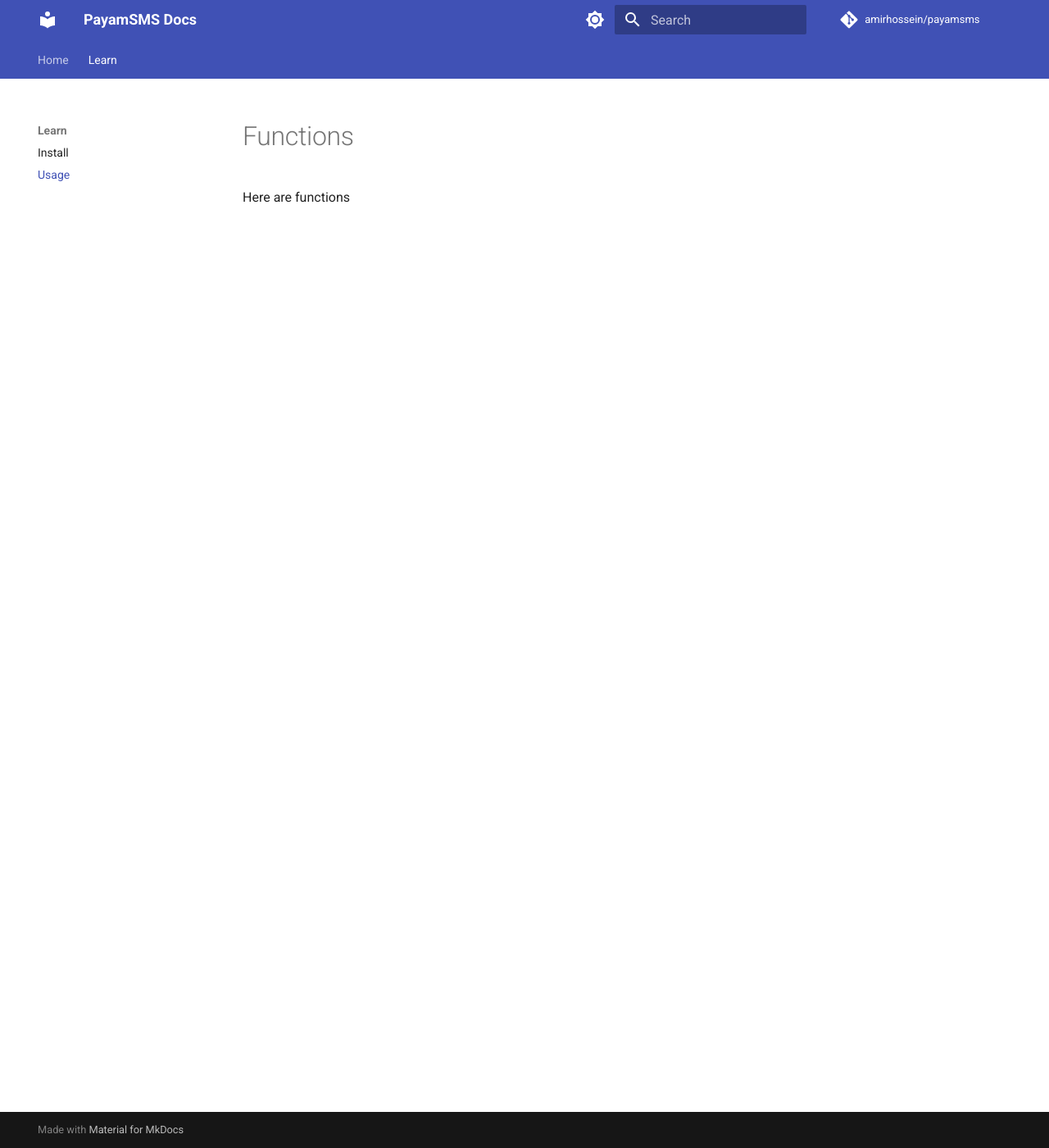
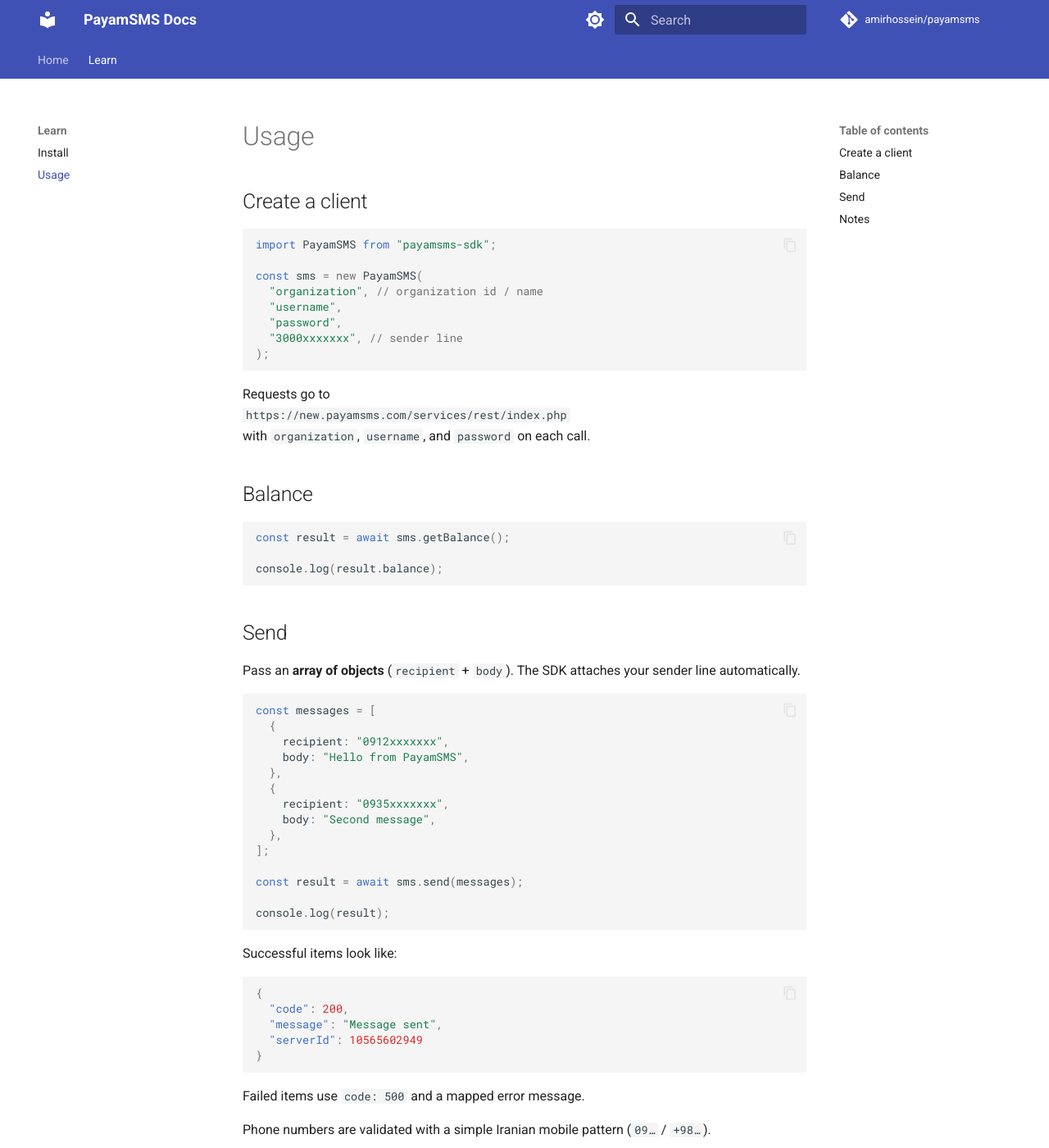
Before and after one commit to BlackIQ/payamsms-sdk, an MkDocs documentation site: the page built from docs/learn/usage.md, in a window 1280 px wide and 1400 px high. Shown: the whole window at 82% size. Built offline with MkDocs 1.6.1 and Material for MkDocs 9.7.7, drawn with Linux system fonts in a browser that asks for light colours; comment, search, counter and statistics services are not loaded; some of the changed text lies outside the part shown.

Commit message:
Complete docs

````diff
--- a/docs/learn/usage.md
+++ b/docs/learn/usage.md
@@ -1,3 +1,66 @@
-# Functions
+# Usage
 
-Here are functions
+## Create a client
+
+```javascript
+import PayamSMS from "payamsms-sdk";
+
+const sms = new PayamSMS(
+  "organization", // organization id / name
+  "username",
+  "password",
+  "3000xxxxxxx", // sender line
+);
+```
+
+Requests go to
+`https://new.payamsms.com/services/rest/index.php`
+with `organization`, `username`, and `password` on each call.
+
+## Balance
+
+```javascript
+const result = await sms.getBalance();
+
+console.log(result.balance);
+```
+
+## Send
+
+Pass an **array of objects** (`recipient` + `body`). The SDK attaches your sender line automatically.
+
+```javascript
+const messages = [
+  {
+    recipient: "0912xxxxxxx",
+    body: "Hello from PayamSMS",
+  },
+  {
+    recipient: "0935xxxxxxx",
+    body: "Second message",
+  },
+];
+
+const result = await sms.send(messages);
+
+console.log(result);
+```
+
+Successful items look like:
+
+```json
+{
+  "code": 200,
+  "message": "Message sent",
+  "serverId": 10565602949
+}
+```
+
+Failed items use `code: 500` and a mapped error message.
+
+Phone numbers are validated with a simple Iranian mobile pattern (`09…` / `+98…`).
+
+## Notes
+
+- Methods are async — use `await` or `.then()`.
+- Receive/inbox is not implemented yet in this SDK.
````
Also changed, not shown: docs/index.md (+24 -2 lines), docs/learn/install.md (+9 -1 lines).
